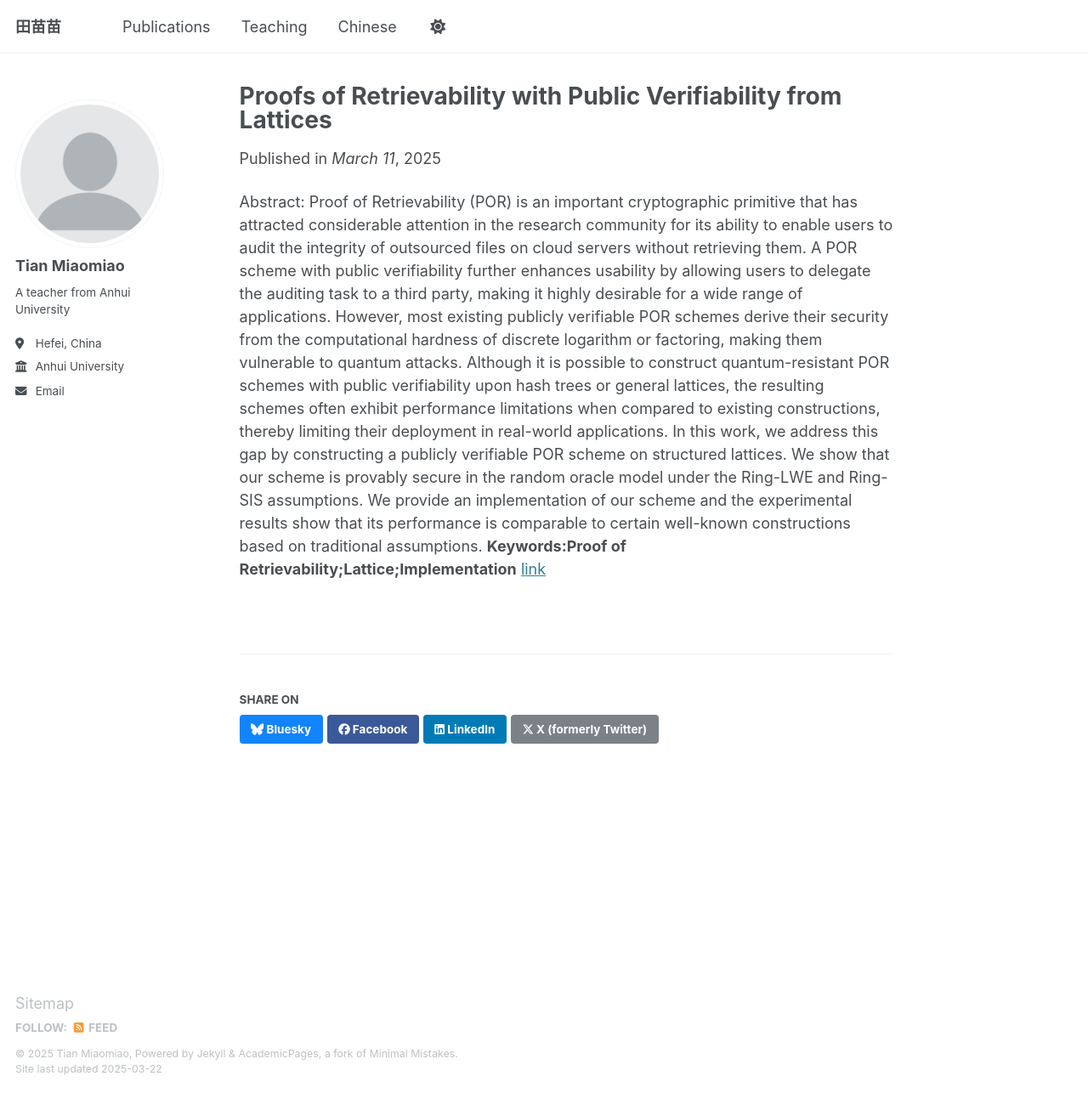
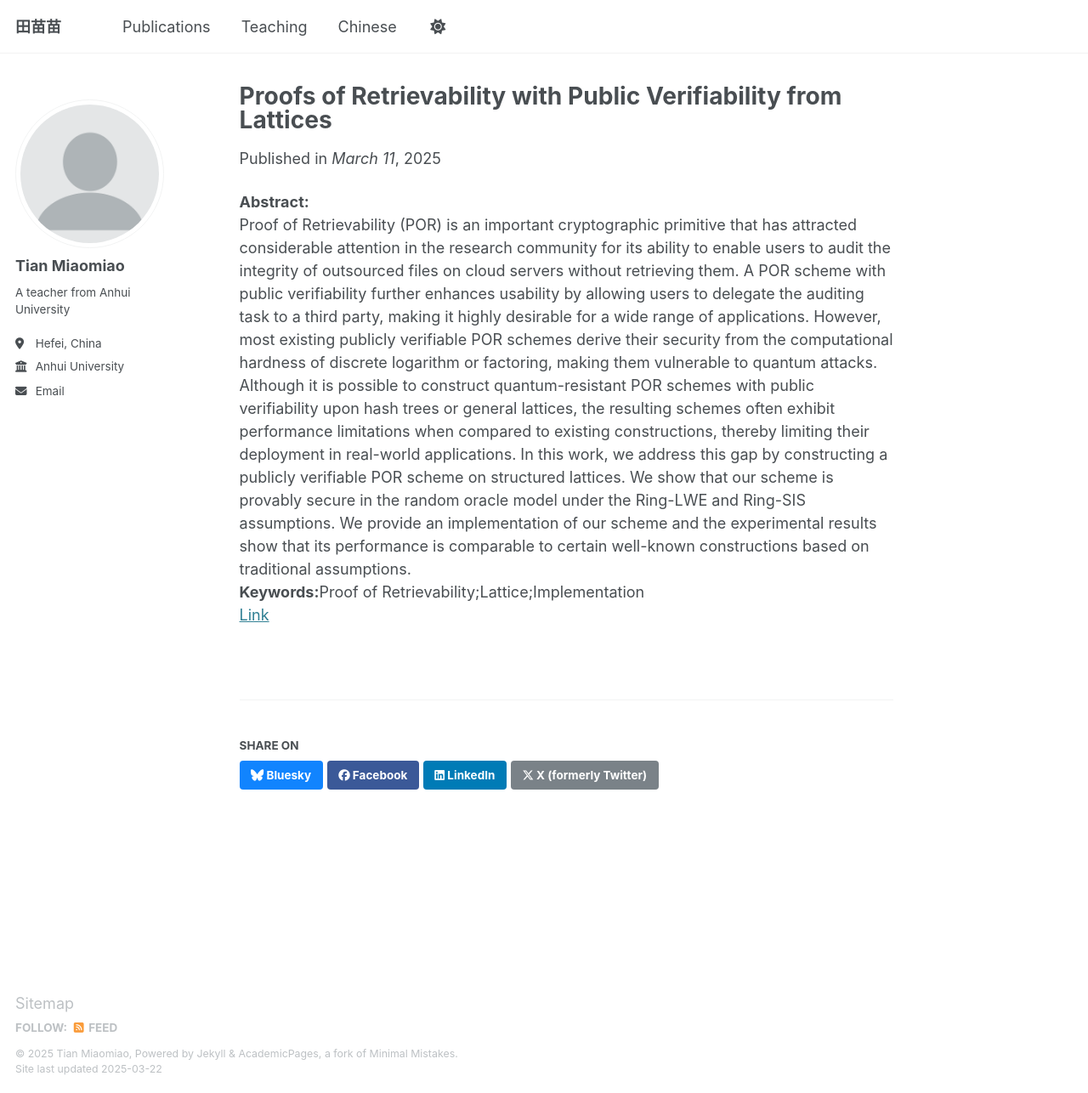
Before and after one commit to dmtian/dmtian.github.io, a Jekyll site: the page built from _publications/2025-3-11-paper-title-number-1.md, in a window 1280 px wide and 1286 px high. Shown: the whole window at 85% size. Built offline with Jekyll 4.4.1, drawn with Linux system fonts in a browser that asks for light colours; part of the change alters nothing that is shown.

```diff
--- a/_publications/2025-3-11-paper-title-number-1.md
+++ b/_publications/2025-3-11-paper-title-number-1.md
@@ -11,7 +11,7 @@ paperurl:
 citation:
 ---
 
-Abstract:
+**Abstract:**
 Proof of Retrievability (POR) is an important cryptographic primitive that has attracted considerable attention in the research community for its ability to enable users to audit the integrity of outsourced files on cloud servers without retrieving them. A POR scheme with public verifiability further enhances usability by allowing users to delegate the auditing task to a third party, making it highly desirable for a wide range of applications. However, most existing publicly verifiable POR schemes derive their security from the computational hardness of discrete logarithm or factoring, making them vulnerable to quantum attacks. Although it is possible to construct quantum-resistant POR schemes with public verifiability upon hash trees or general lattices, the resulting schemes often exhibit performance limitations when compared to existing constructions, thereby limiting their deployment in real-world applications. In this work, we address this gap by constructing a publicly verifiable POR scheme on structured lattices. We show that our scheme is provably secure in the random oracle model under the Ring-LWE and Ring-SIS assumptions. We provide an implementation of our scheme and the experimental results show that its performance is comparable to certain well-known constructions based on traditional assumptions.
-**Keywords:Proof of Retrievability;Lattice;Implementation**
-[link](https://ieeexplore.ieee.org/abstract/document/10923646)
+**Keywords:**Proof of Retrievability;Lattice;Implementation
+[Link](https://ieeexplore.ieee.org/abstract/document/10923646)
```
